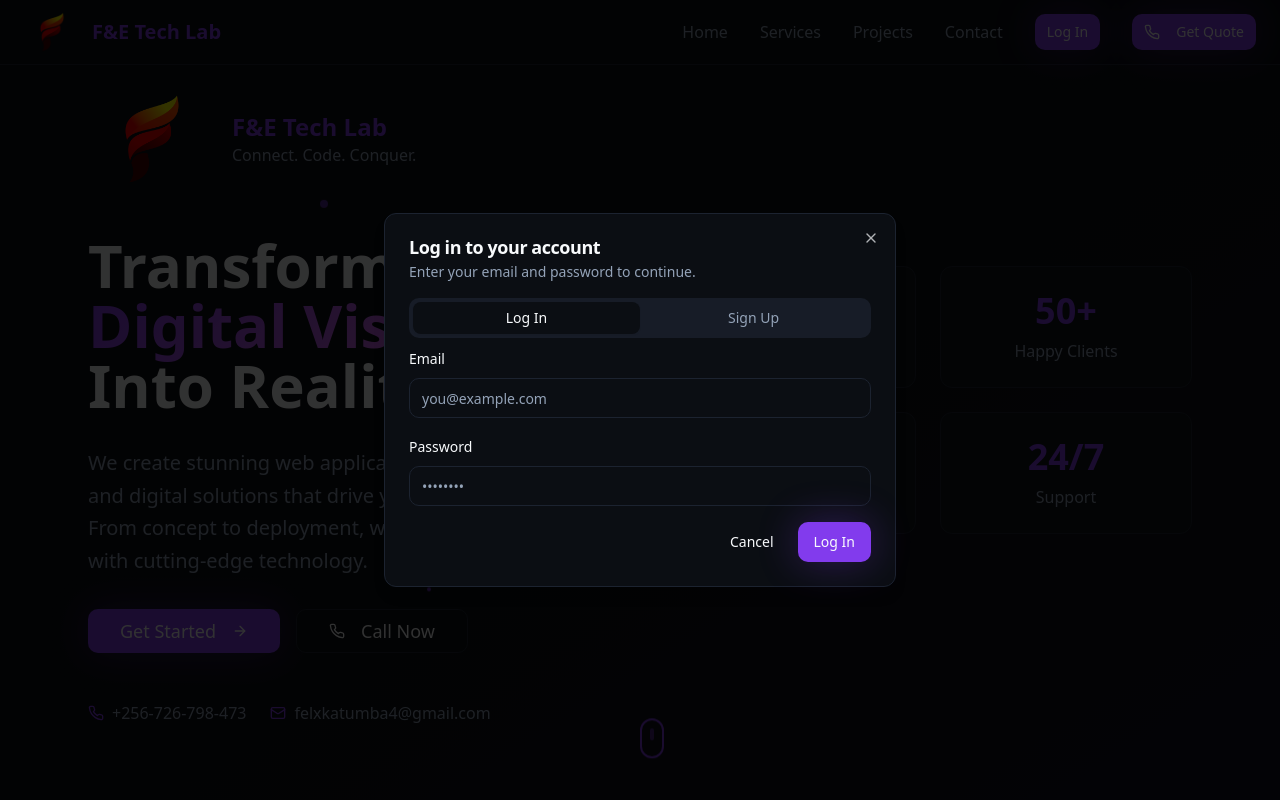
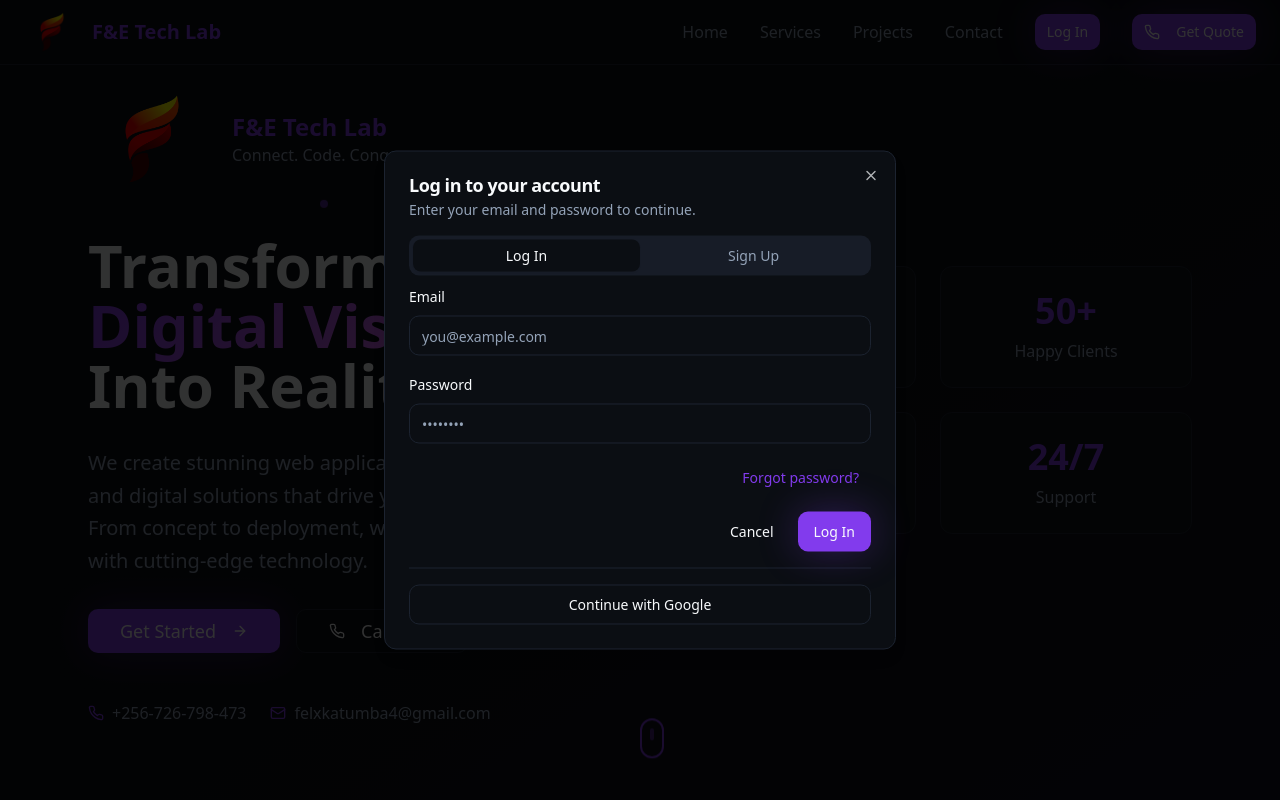
Before and after one commit to lixy120d/AI-POWERE-WEB, a React (Vite) app: page / in a window 1280 px wide. Both pictures are taken after a click on the button "Log In". Shown: the top 800 px of the page. Built offline with nearby package versions, Linux system fonts and the light colour scheme.

Commit message:
Add sign-in/sign-up enhancements
- Replaced login/signup button with a "Profile" button upon successful login.
- Added a "Forgot Password" button to the login form, enabling email-based password resets.
- Integrated Google sign-in functionality.

```diff
--- a/src/components/AuthDialog.tsx
+++ b/src/components/AuthDialog.tsx
@@ -9,6 +9,7 @@ import { z } from "zod";
 import { useForm } from "react-hook-form";
 import { zodResolver } from "@hookform/resolvers/zod";
 import { supabase } from "@/integrations/supabase/client";
+import { Separator } from "@/components/ui/separator";
 
 const loginSchema = z.object({
   email: z.string().email("Enter a valid email"),
@@ -94,6 +95,32 @@ export const AuthDialog = ({ triggerClassName, triggerSize = "sm" }: AuthDialogP
     setTab("login");
   };
 
+  const handleResetPassword = async () => {
+    const email = loginForm.getValues("email");
+    if (!email) {
+      toast({ title: "Enter your email", description: "Please enter your email to reset your password." });
+      return;
+    }
+    const { error } = await supabase.auth.resetPasswordForEmail(email, {
+      redirectTo: `${window.location.origin}/`
+    });
+    if (error) {
+      toast({ title: "Reset failed", description: error.message });
+      return;
+    }
+    toast({ title: "Check your email", description: "We sent a password reset link to your email." });
+  };
+
+  const handleGoogleSignIn = async () => {
+    const { error } = await supabase.auth.signInWithOAuth({
+      provider: 'google',
+      options: { redirectTo: `${window.location.origin}/` }
+    });
+    if (error) {
+      toast({ title: "Google sign-in failed", description: error.message });
+    }
+  };
+
   return (
     <Dialog open={open} onOpenChange={setOpen}>
       <DialogTrigger asChild>
@@ -129,6 +156,9 @@ export const AuthDialog = ({ triggerClassName, triggerSize = "sm" }: AuthDialogP
                   <p className="text-destructive text-sm">{loginForm.formState.errors.password.message}</p>
                 )}
               </div>
+              <div className="flex justify-end -mt-2">
+                <Button type="button" variant="link" size="sm" onClick={handleResetPassword}>Forgot password?</Button>
+              </div>
               <div className="flex gap-2 justify-end">
                 <DialogClose asChild>
                   <Button type="button" variant="ghost">Cancel</Button>
@@ -138,6 +168,8 @@ export const AuthDialog = ({ triggerClassName, triggerSize = "sm" }: AuthDialogP
                 </Button>
               </div>
             </form>
+            <Separator className="my-4" />
+            <Button type="button" variant="outline" className="w-full" onClick={handleGoogleSignIn}>Continue with Google</Button>
           </TabsContent>
 
           <TabsContent value="signup">
@@ -188,6 +220,8 @@ export const AuthDialog = ({ triggerClassName, triggerSize = "sm" }: AuthDialogP
                 </Button>
               </div>
             </form>
+            <Separator className="my-4" />
+            <Button type="button" variant="outline" className="w-full" onClick={handleGoogleSignIn}>Continue with Google</Button>
           </TabsContent>
         </Tabs>
       </DialogContent>
--- a/src/components/Navigation.tsx
+++ b/src/components/Navigation.tsx
@@ -5,7 +5,7 @@ import { useEffect, useRef, useState } from "react";
 import { useToast } from "@/hooks/use-toast";
 import { supabase } from "@/integrations/supabase/client";
 import { AuthDialog } from "@/components/AuthDialog";
-import { Avatar, AvatarFallback } from "@/components/ui/avatar";
+
 const feLogo = "/lovable-uploads/a6f28e29-1fc3-4139-99a4-00f100f8a5da.png";
 
 export const Navigation = () => {
@@ -96,9 +96,7 @@ export const Navigation = () => {
               </button>
             ))}
             {userInitial ? (
-              <Avatar className="h-8 w-8">
-                <AvatarFallback className="bg-primary/10 text-primary font-semibold">{userInitial}</AvatarFallback>
-              </Avatar>
+              <Button size="sm" variant="secondary">Profile</Button>
             ) : (
               <AuthDialog />
             )}
@@ -129,11 +127,7 @@ export const Navigation = () => {
                   </button>
                 ))}
                 {userInitial ? (
-                  <div className="flex items-center justify-start">
-                    <Avatar className="h-10 w-10">
-                      <AvatarFallback className="bg-primary/10 text-primary font-semibold">{userInitial}</AvatarFallback>
-                    </Avatar>
-                  </div>
+                  <Button className="w-full" variant="secondary" size="default">Profile</Button>
                 ) : (
                   <AuthDialog triggerClassName="w-full" triggerSize="default" />
                 )}
```
